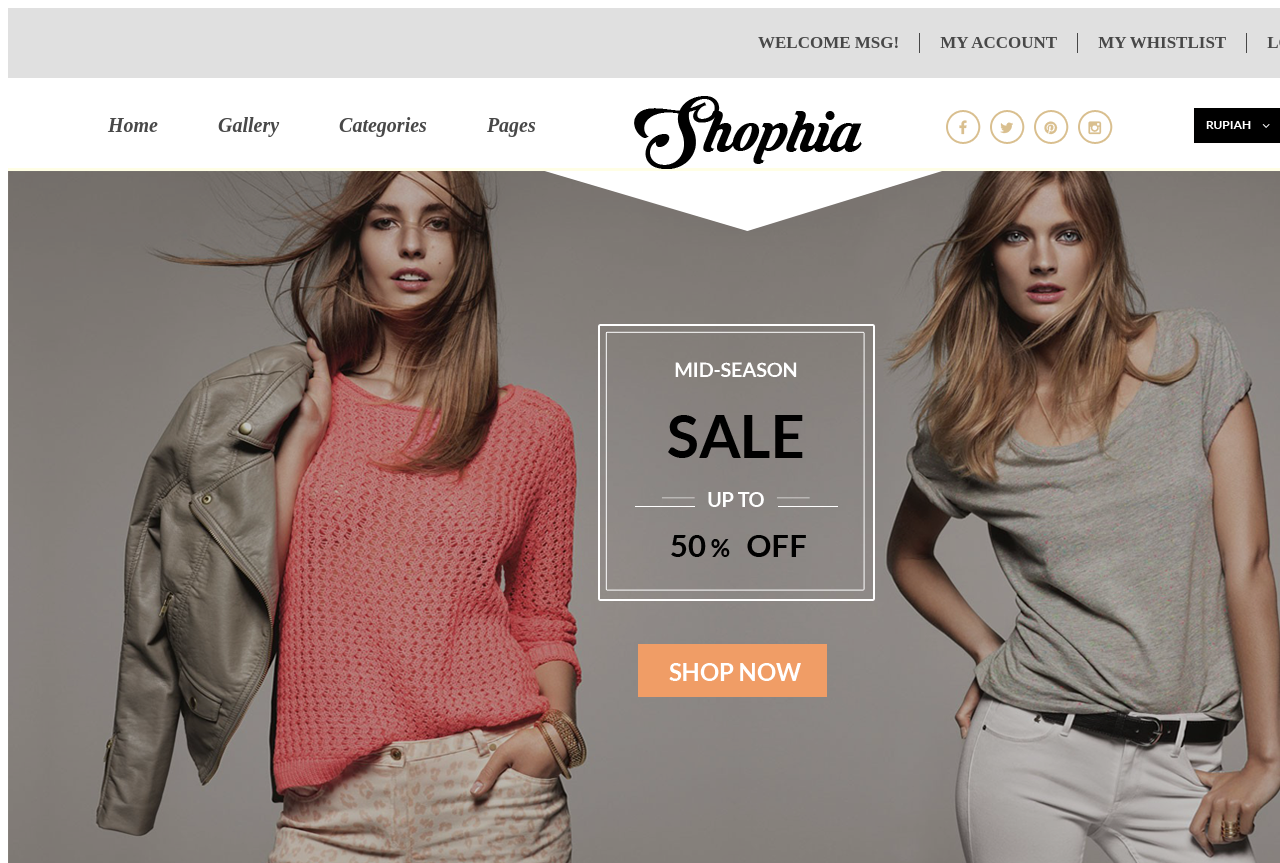
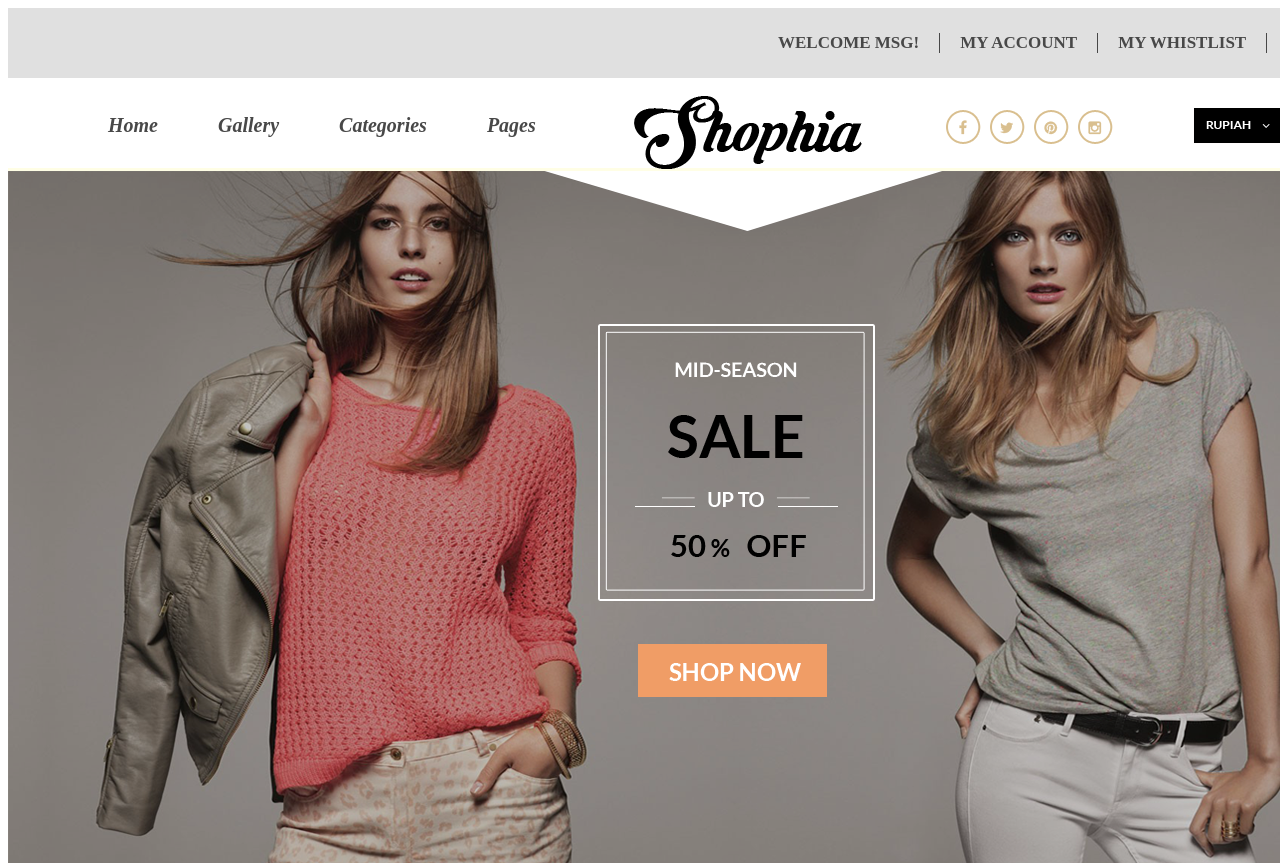
Before and after one commit to Valentina-2608/Task_SCSS_1, a website: page index.html in a window 1280 px wide. Shown: the top 863 px of the page. Drawn offline with Linux system fonts and the light colour scheme.

```diff
--- a/css/style.css
+++ b/css/style.css
@@ -23,7 +23,7 @@
 menu ul {
   width: 720px;
   height: 40px;
-  margin-left: 650px;
+  margin-left: 670px;
 }
 menu ul li {
   list-style-type: none;
```
